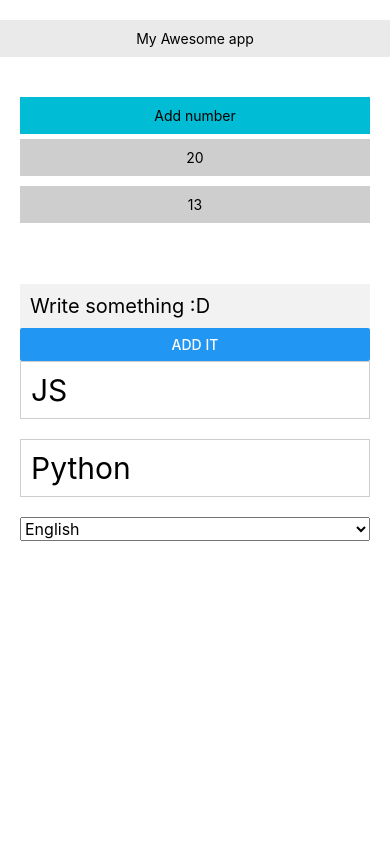
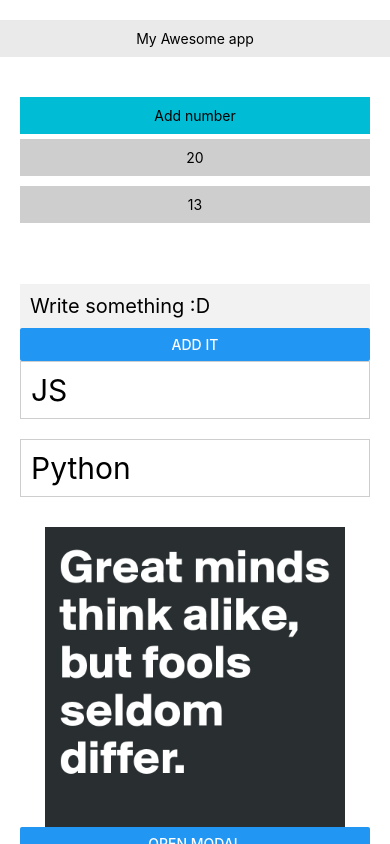
Before and after one commit to MatinSasan/my-first-reactNative-app, a React Native app: screen / in a window 390 px wide. Built offline with nearby package versions, Linux system fonts and the light colour scheme.

Commit message:
modal and image support added

```diff
--- a/App.js
+++ b/App.js
@@ -14,6 +14,8 @@ import Generate from './src/components/Generator/Generator';
 import ListItem from './src/components/Generator/ListItem';
 import Input from './src/components/Input/Input';
 import PickerComp from './src/components/Picker/Picker';
+import ImageComp from './src/components/Image/ImageComp';
+import ModalComp from './src/components/Modal/ModalComp';
 
 const App = () => {
   const [nameOfApp, setNameApp] = useState('My Awesome app');
@@ -31,7 +33,7 @@ const App = () => {
     setRandom(newArr);
   };
 
-  const {container, wrapper} = styles;
+  const {container, wrapper, greatImg} = styles;
   return (
     <View style={container}>
       <Navbar name={nameOfApp} />
@@ -41,6 +43,8 @@ const App = () => {
           <ListItem items={random} onDelete={onItemDelete} />
           <ActivityIndicator size="large" color="red" animating={loading} />
           <Input />
+          <ImageComp />
+          <ModalComp />
           <PickerComp />
         </View>
       </ScrollView>
--- /dev/null
+++ b/src/components/Image/ImageComp.js
@@ -0,0 +1,20 @@
+import React from 'react';
+import {Image, StyleSheet} from 'react-native';
+
+import greatImage from '../../assets/images/img.jpg';
+
+const ImageComp = () => {
+  return (
+    <Image source={greatImage} style={styles.greatImg} resizeMode="contain" />
+  );
+};
+
+const styles = StyleSheet.create({
+  greatImg: {
+    width: '100%',
+    height: 300,
+    marginTop: 10,
+  },
+});
+
+export default ImageComp;
--- /dev/null
+++ b/src/components/Modal/ModalComp.js
@@ -0,0 +1,24 @@
+import React, {useState} from 'react';
+import {View, Modal, Text, Button} from 'react-native';
+
+const ModalComp = props => {
+  const [modal, setModal] = useState(false);
+
+  const handleModal = () => setModal(!modal);
+
+  return (
+    <View style={{width: '100%'}}>
+      <Button title="Open Modal" onPress={handleModal} />
+      <Modal visible={modal} animationType={'slide'}>
+        <View>
+          <Text style={{margin: 30, textAlign: 'center', fontSize: 30}}>
+            Hey there {':)'}
+          </Text>
+        </View>
+        <Button title="Close Modal" onPress={handleModal} />
+      </Modal>
+    </View>
+  );
+};
+
+export default ModalComp;
```
Also changed, not shown: src/assets/images/img.jpg (added).
